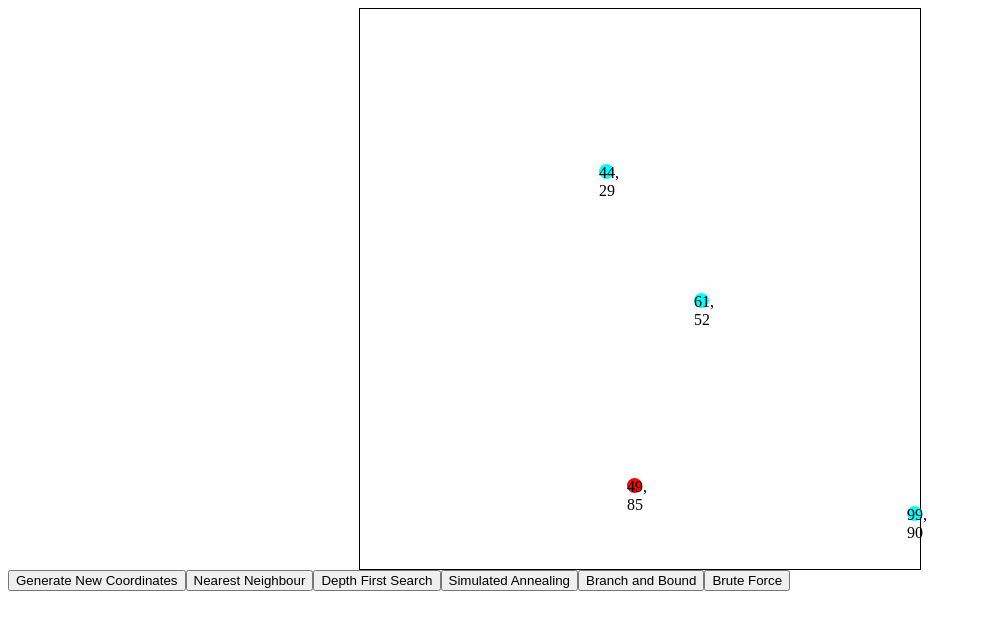
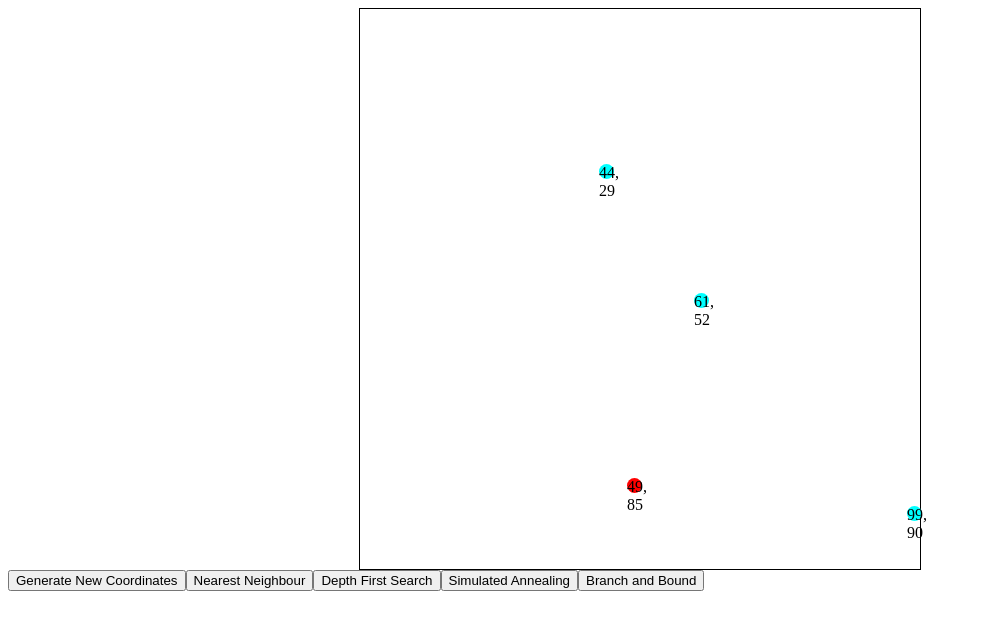
Before and after one commit to jateen67/tsp, a React (Vite) app: page / in a window 1280 px wide. Shown: the top 630 px of the page, without its empty margins (0-981 px from the left). Built offline with nearby package versions, Linux system fonts and the light colour scheme.

Commit message:
4 algos done

```diff
--- a/src/TSPVisualizer/TSPVisualizer.tsx
+++ b/src/TSPVisualizer/TSPVisualizer.tsx
@@ -74,10 +74,10 @@ export default function TSPVisualizer() {
           }
         }
         if (cross != undefined) {
+          const x1 = cross[1][0];
           const x2 = cross[0][0];
-          const x1 = cross[1][0];
+          const y1 = cross[1][1];
           const y2 = cross[0][1];
-          const y1 = cross[1][1];
           const xLength = x2 - x1;
           const yLength = y2 - y1;
           const distance = Math.sqrt(xLength ** 2 + yLength ** 2);
@@ -115,9 +115,12 @@ export default function TSPVisualizer() {
   };
 
   const simulatedAnnealing = () => {
+    const xLength = coords[0][0] - coords[1][0];
+    const yLength = coords[0][1] - coords[1][1];
+    const distance = Math.sqrt(xLength ** 2 + yLength ** 2);
     const { path, totalDistance, animations } = algorithms.simulatedAnnealing(
       coords,
-      100,
+      100 * distance,
       1 - 1e-4,
       1e-6
     );
@@ -243,10 +246,6 @@ export default function TSPVisualizer() {
     }
   };
 
-  const bruteForce = () => {
-    void 0;
-  };
-
   const randomCoordFromInterval = (min: number, max: number) => {
     return Math.floor(Math.random() * (max - min + 1) + min);
   };
@@ -336,7 +335,6 @@ export default function TSPVisualizer() {
       <button onClick={depthFirstSearch}>Depth First Search</button>
       <button onClick={simulatedAnnealing}>Simulated Annealing</button>
       <button onClick={branchAndBound}>Branch and Bound</button>
-      <button onClick={bruteForce}>Brute Force</button>
     </div>
   );
 }
```
